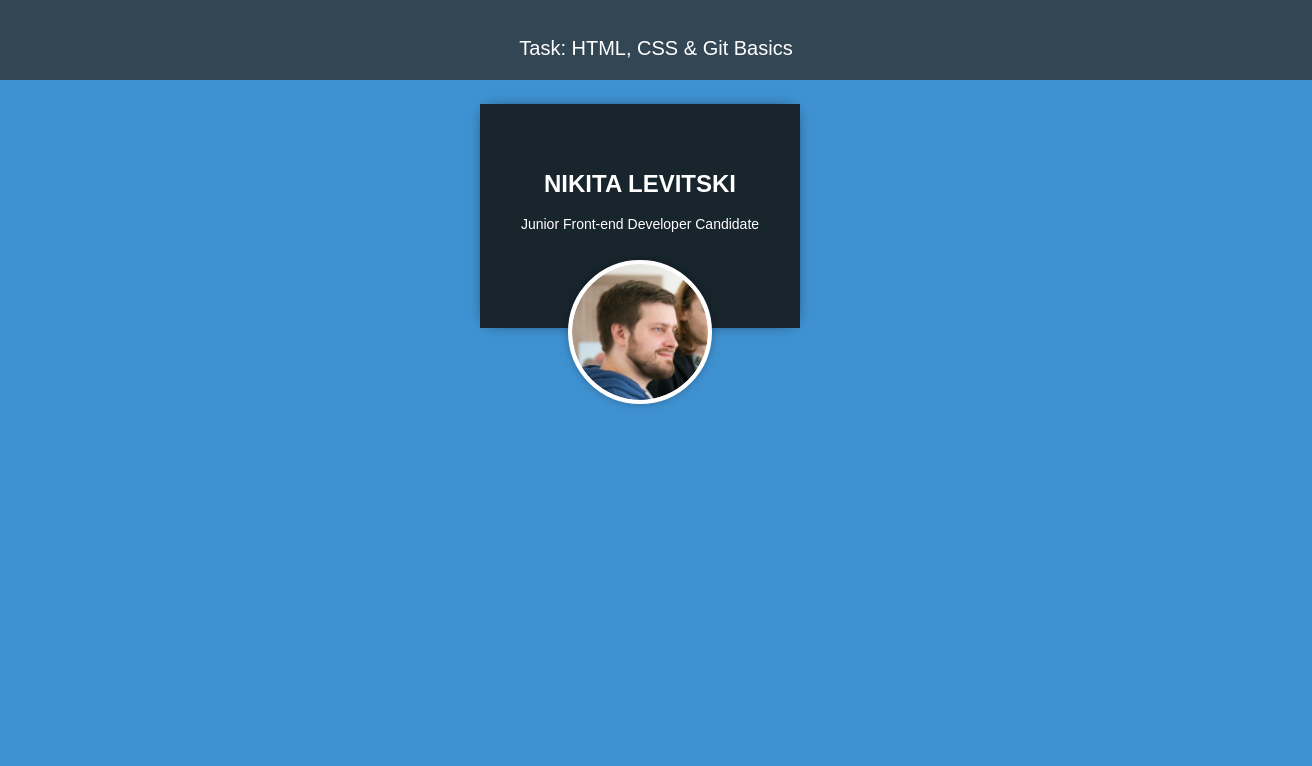
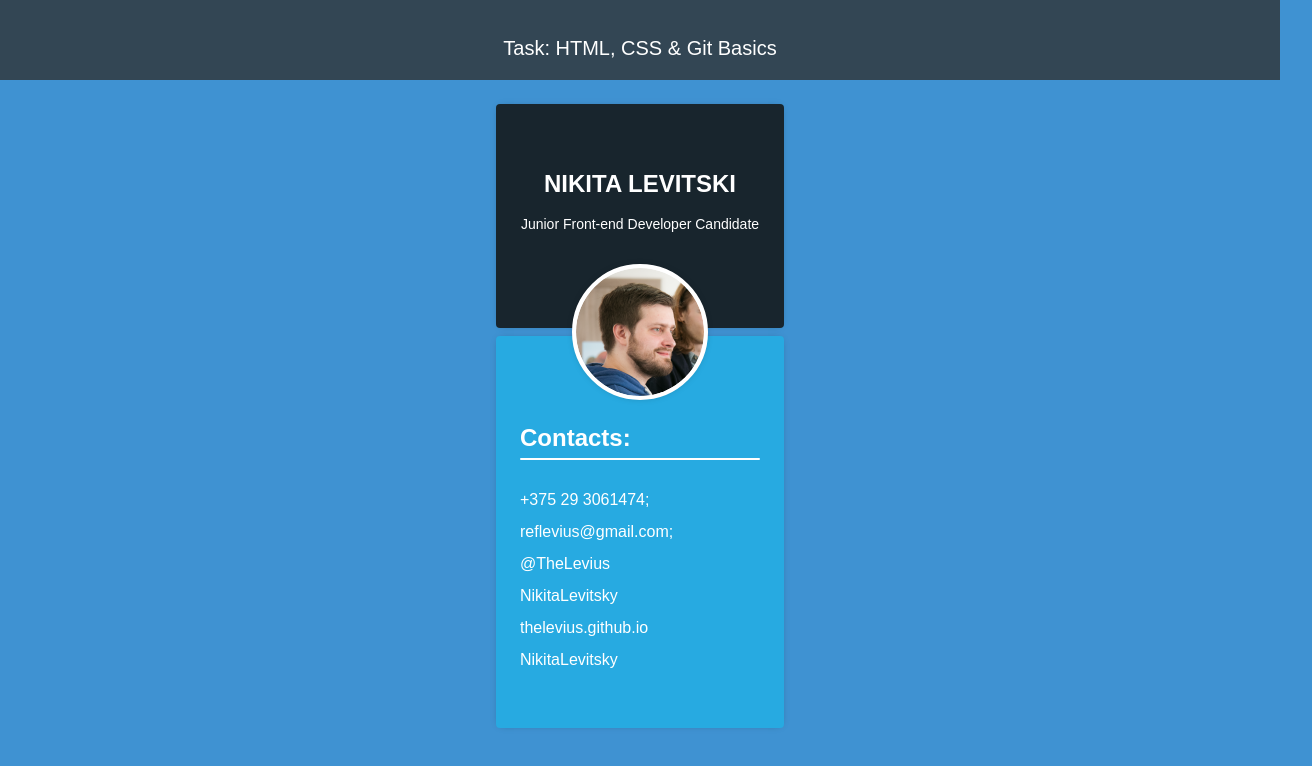
Before and after one commit to TheLevius/rsschool-cv, a plain HTML site: page index.html in a window 1280 px wide. Shown: the whole page, 1312 px wide, since content can reach past the window. Drawn offline with Linux system fonts and the light colour scheme.

Commit message:
feat: add main box-of-contacts

```diff
--- a/css/main.css
+++ b/css/main.css
@@ -1,8 +1,14 @@
 html {
+    box-sizing: border-box;
     font-size: 10px;
 }
+*, *::before, *::after {
+	box-sizing: inherit;
+}
+img {
+    box-sizing: content-box;
+}
 body {
-    box-sizing: border-box;
     width: 100%;
     min-height: 100%;
     background-color: #3F92D2;
@@ -12,6 +18,24 @@ body {
     line-height: 1;
     font-family: Arial, Helvetica, sans-serif;
 }
+
+.clearfix:after {
+    content: "";
+    display: table;
+    clear: both;
+}
+hr.box-sep {
+    width: 100%;
+    height: 0.2rem;
+    margin: 0 0 3.2rem;
+    border: none;
+    border-radius: 0.2rem;
+    background-color: #ffffff;
+}
+.white-font {
+    color: #ffffff;
+}
+
 header {
     width: 100%;
 }
@@ -32,13 +56,14 @@ h1.task-name {
 
 div.h-layout-cont {
     width: 100%;
-    max-width: 32rem;
-    margin: 2.4rem auto -6.8rem;
+    max-width: 28.8rem;
+    margin: 2.4rem auto -6.4rem;
     padding: 6.4rem 0 9.6rem;
+    border-radius: 0.4rem;
     text-align: center;
     background-color: #18252d;
     color: #ffffff;
-    box-shadow: 0 0 1.6rem -0.8rem rgba(0, 0, 0, 1);
+    box-shadow: 0 0 0.8rem -0.4rem rgba(0, 0, 0, 0.4);
 }
 
 h1.h-layout-fullname {
@@ -54,15 +79,17 @@ h2.h-layout-status {
     line-height: 1.6rem;
 }
 .h-layout-ava-cont {
+    position: relative;
+    z-index: 1;
     width: 13.6rem;
     height: auto;
     min-height: 13.6rem;
-    margin: 0 auto -6.8rem;
+    margin: 0 auto -6.4rem;
     border: 0.4rem solid #ffffff;
     border-radius: 50%;
     background-color: #ffffff;
     overflow: hidden;
-    box-shadow: 0 0 1.6rem -0.8rem rgba(0, 0, 0, 1);
+    box-shadow: 0 0 0.8rem -0.4rem rgba(0, 0, 0, 0.4);
 }
 .h-ava-student {
     width: 100%;
@@ -71,3 +98,35 @@ h2.h-layout-status {
     text-align: center;
     vertical-align: middle;
 }
+
+main {
+    width: 100%;
+}
+
+.sections-column {
+    box-sizing: border-box;
+    max-width: 28.8rem;
+    margin: 0 auto;
+
+}
+.contacts-box {
+    padding: 0.8rem 0 6rem;
+    width: 100%;
+    border-radius: 0.4rem;
+    background-color: #27aae1;
+    box-shadow: 0 0 0.8rem -0.4rem rgba(0, 0, 0, 0.4);
+}
+.contacts-column {
+    padding: 0 2.4rem;
+}
+h2.name-section {
+    margin: 8.2rem auto 0.8rem;
+    font-weight: bold;
+    font-size: 2.4rem;
+    line-height: 1;
+}
+ul.contacts-list li{
+    margin: 1.6rem 0 0;
+    font-size: 1.6rem;
+    line-height: 1.6rem;
+}
--- a/index.html
+++ b/index.html
@@ -21,6 +21,24 @@
             <img class="h-ava-student" src="./img/avatar-resume.png">
         </div>
     </header>
+    <main>
+        <div class="sections-column">
+            <section class="contacts-box white-font">
+                <div class="contacts-column">
+                    <h2 class="name-section">Contacts:</h2>
+                    <hr class="box-sep">
+                    <ul class="contacts-list">
+                        <li>+375 29 3061474;</li>
+                        <li>reflevius@gmail.com;</li>
+                        <li>@TheLevius</li>
+                        <li>NikitaLevitsky</li>
+                        <li>thelevius.github.io</li>
+                        <li>NikitaLevitsky</li>
+                    </ul>
+                </div>
+            </section>
+        </div>
+    </main>
 
 </body>
 </html>
```
